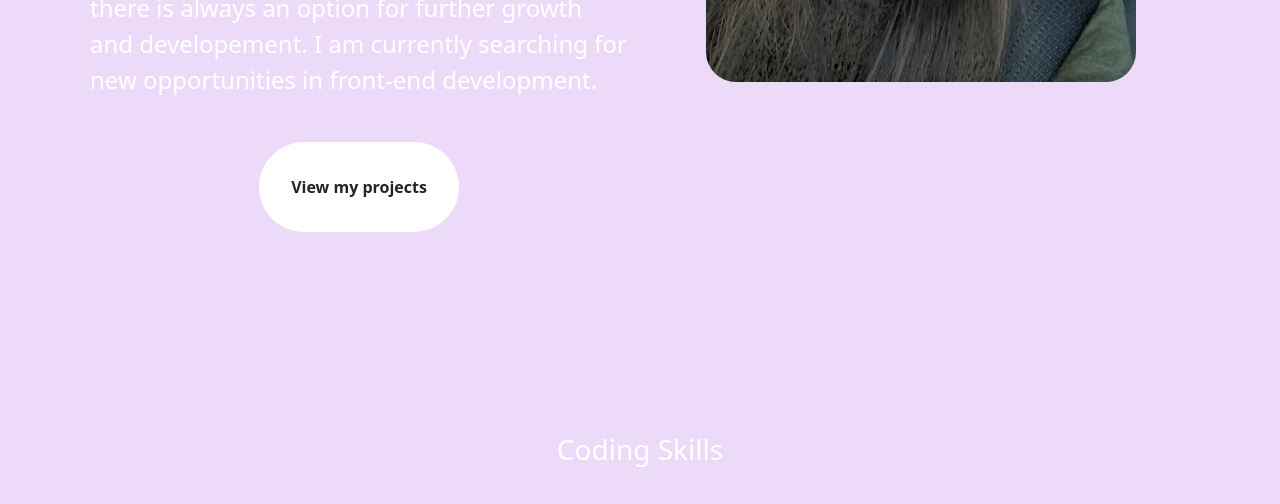
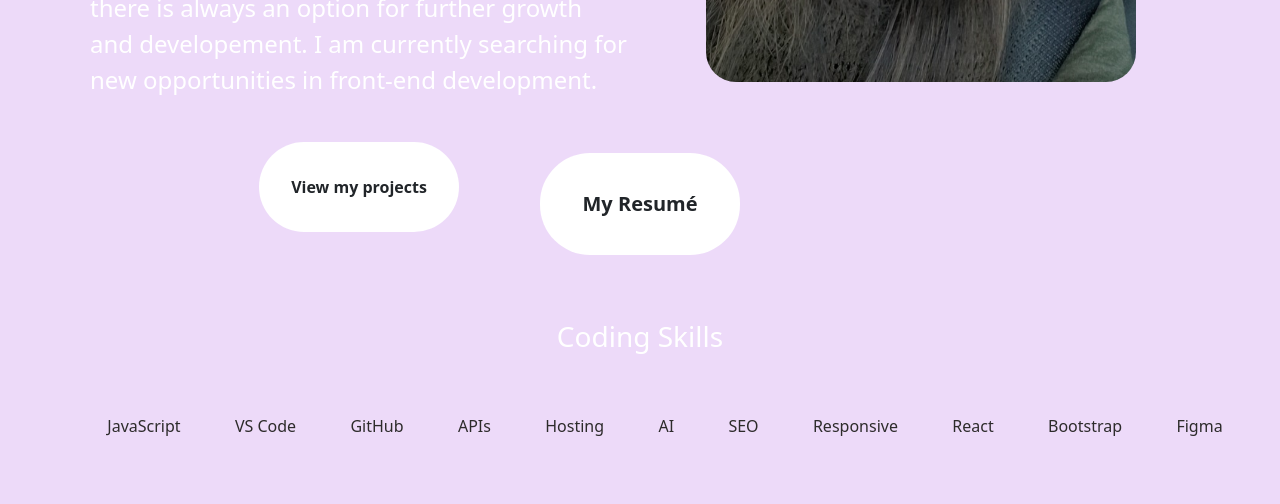
Before and after one commit to paupyk/Portfolio-Project-KP, a plain HTML site: page about.html in a window 1280 px wide. Shown: the part 908-1412 px from the top of the page. Drawn offline with nearby package versions, Linux system fonts and the light colour scheme.

Commit message:
Added Resumé and edited CSS

```diff
--- a/about.html
+++ b/about.html
@@ -68,6 +68,10 @@
     </div>
     </div>
 </div>
+      <div class="resumé">
+         <a href="https://www.canva.com/design/DAGPXf_v81A/prrS8xwO9NxBiD_OHjdAbQ/view?utm_content=DAGPXf_v81A&utm_campaign=designshare&utm_medium=link&utm_source=editor"
+         target="_blank" class="resumé btn">My Resumé</a>
+            </div>
 <div>
   <h3 class="content-skills-title">Coding Skills</h3>
   <div class="content-skills">
--- a/src/portfolio.css
+++ b/src/portfolio.css
@@ -148,7 +148,7 @@ h4 {
         text-align: left;
     }
     .about-section {
-        padding: 160px 20px;
+        padding: 160px 20px 0px 20px;
     }
     .about-section h1 {
         font-size: 64px;
@@ -167,6 +167,12 @@ h4 {
     .imagecontact {
         border-radius: 30px;
         height: 80%;
+    }
+    .resumé .btn {
+        font-size: 20px;
+        margin-bottom: 65px;
+        margin-top: -120px;
+        text-decoration: none;
     }
     .content h3 {
         font-size: 30px;
```
